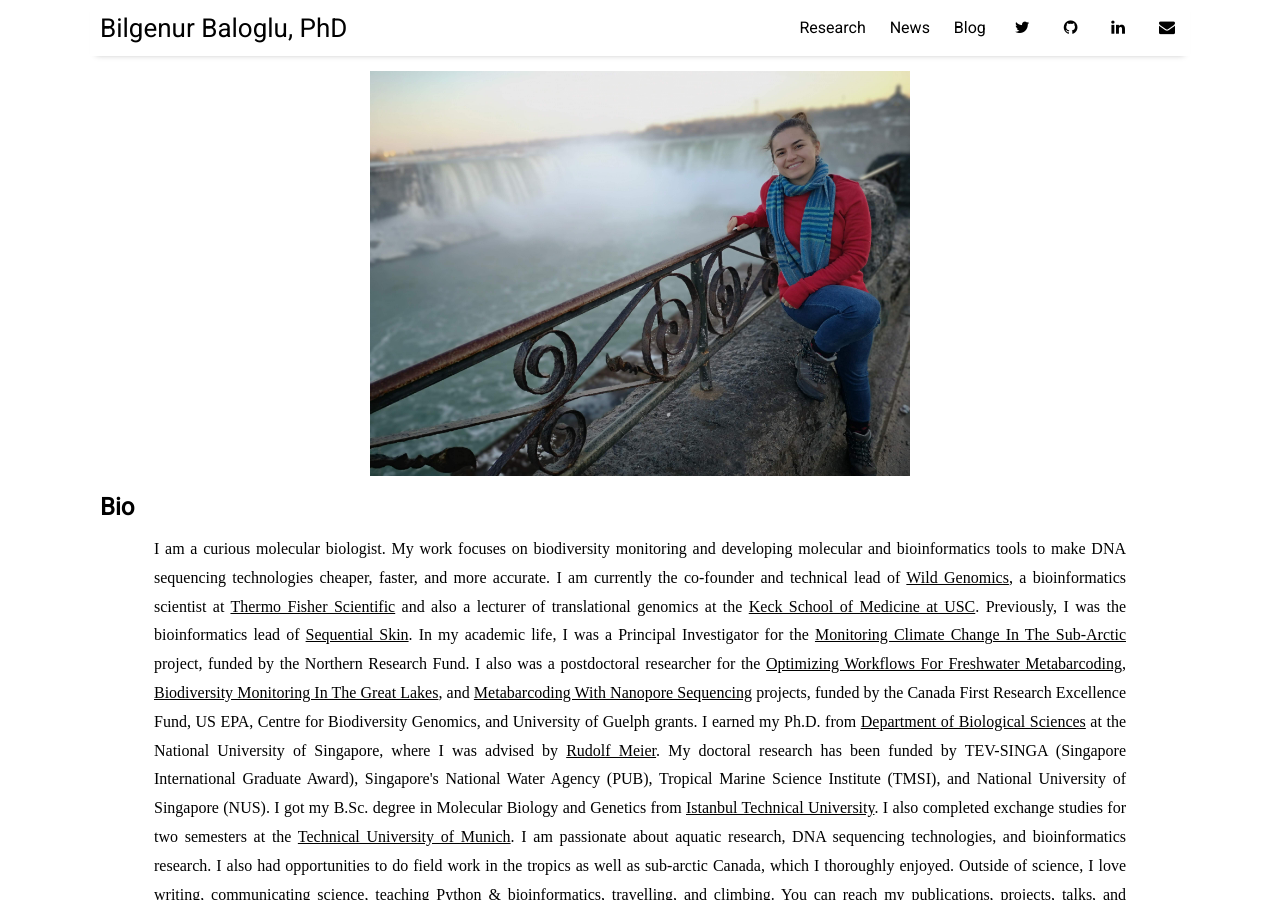
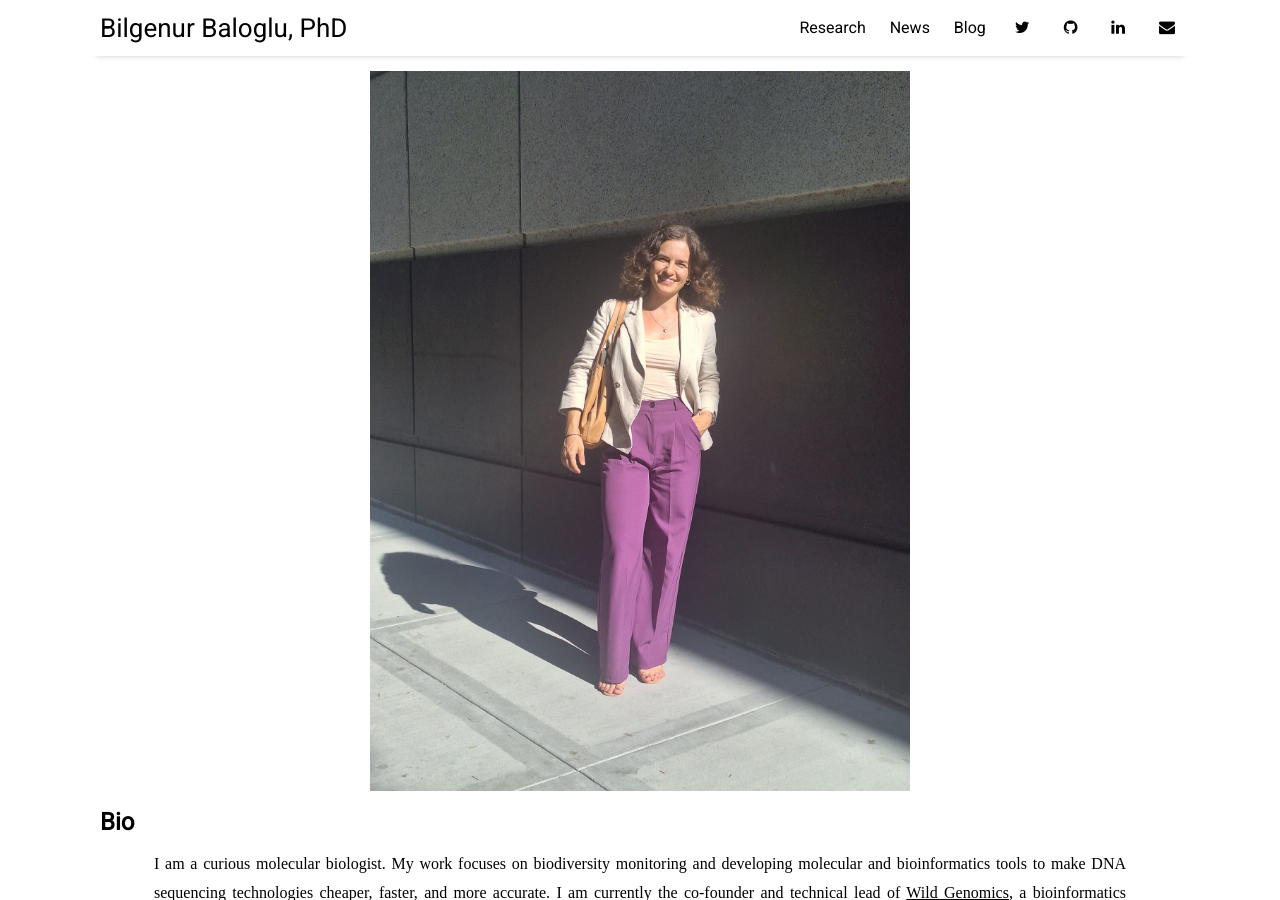
Before and after one commit to BBaloglu/bbaloglu.github.io, a Jekyll site: the page built from index.html, in a window 1280 px wide and 900 px high. Built offline with Jekyll 4.4.1, drawn with Linux system fonts in a browser that asks for light colours; nearby versions of some CDN libraries; the list of posts is cut into pages by our own code.

Commit message:
Update home.html

```diff
--- a/_layouts/home.html
+++ b/_layouts/home.html
@@ -3,7 +3,7 @@ layout: default
 title: Home
 ---
 
-<img src="{{site.github_url}}/assets/img/BB-2.jpg" style="width: 50%">
+<img src="{{site.github_url}}/assets/img/BB_WGera.jpg" style="width: 50%">
 
 <h2 id="about">Bio</h2>
 
```
